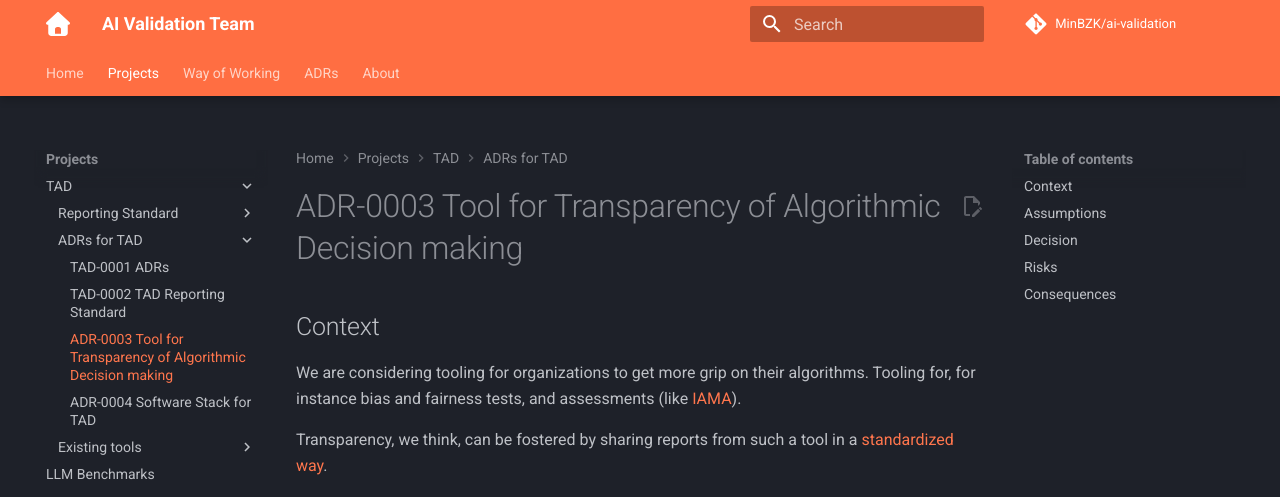
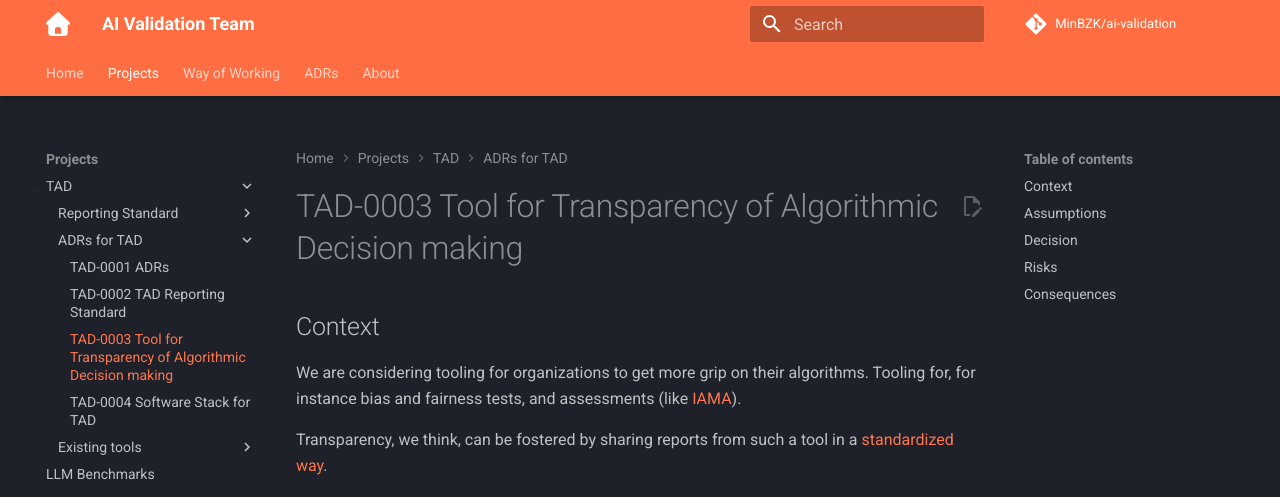
Before and after one commit to MinBZK/ai-validation, an MkDocs documentation site: the page built from docs/projects/tad/adrs/0003-tad-tool.md, in a window 1280 px wide and 900 px high. Shown: the top 497 px of the window. Built offline with MkDocs 1.6.1 and Material for MkDocs 9.7.7, drawn with Linux system fonts in a browser that asks for light colours; plug-ins that fetch from the network failed and are left out; comment, search, counter and statistics services are not loaded.

Commit message:
Fix TAD's ADR titles

```diff
--- a/docs/projects/tad/adrs/0003-tad-tool.md
+++ b/docs/projects/tad/adrs/0003-tad-tool.md
@@ -1,4 +1,4 @@
-# ADR-0003 Tool for Transparency of Algorithmic Decision making
+# TAD-0003 Tool for Transparency of Algorithmic Decision making
 
 ## Context
 
--- a/docs/projects/tad/adrs/0004-software-stack.md
+++ b/docs/projects/tad/adrs/0004-software-stack.md
@@ -1,4 +1,4 @@
-# ADR-0004 Software Stack for TAD
+# TAD-0004 Software Stack for TAD
 
 ## Context
 
```
